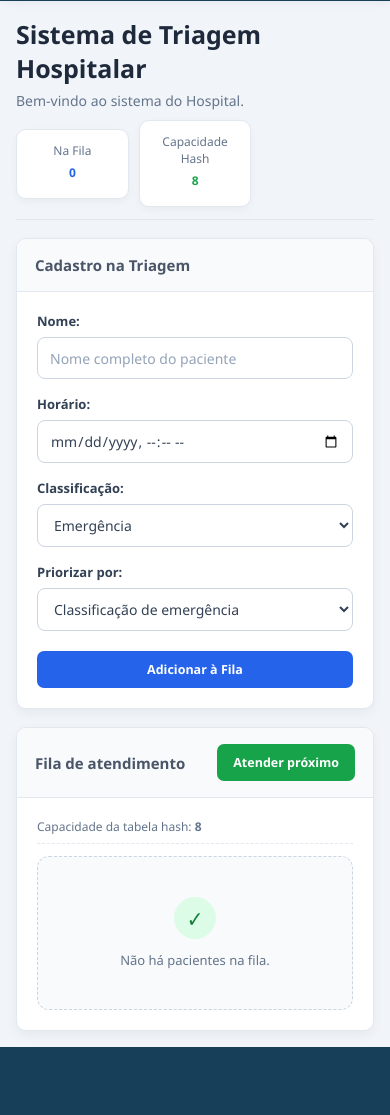
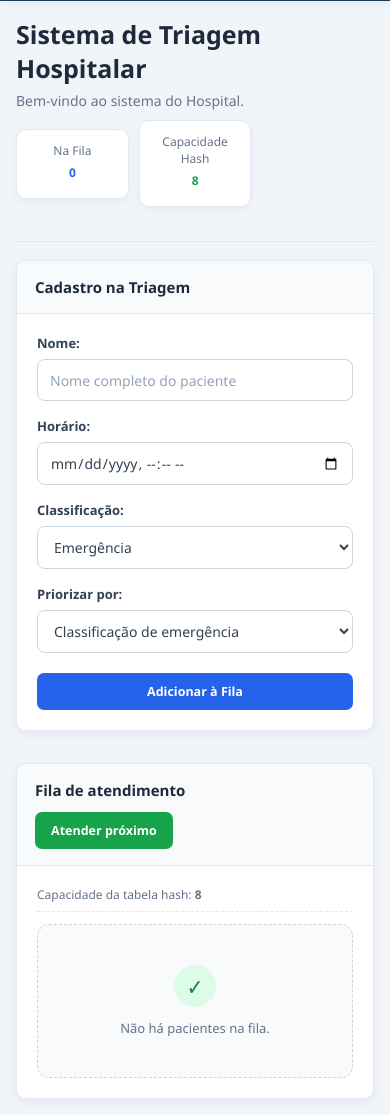
Before and after one commit to GabrielAmado07/App-Sigae, a Flask app: page / in a window 390 px wide. Shown: the part 841-1956 px from the top of the page. Before the commit the page ends 1888 px from the top, so only its background shows below. Run offline with Flask 3, Linux system fonts and the light colour scheme.

Commit message:
style: refina paineis e organizacao visual

```diff
--- a/static/css/index.css
+++ b/static/css/index.css
@@ -942,3 +942,49 @@ body {
   font-size: 22px;
   font-weight: bold;
 }
+/* ===== COMMIT 9 - DETALHES VISUAIS DOS PAINEIS ===== */
+.panel {
+  overflow: hidden;
+  background: #ffffff;
+}
+
+.panel-header {
+  display: flex;
+  align-items: center;
+  justify-content: space-between;
+  gap: 12px;
+  border-bottom: 1px solid #e2e8f0;
+  color: #1e293b;
+  font-weight: 600;
+}
+
+.panel-body {
+  background: #ffffff;
+}
+
+.panel + .panel {
+  margin-top: 20px;
+}
+
+.stats-bar {
+  margin-bottom: 22px;
+}
+
+.stat-item {
+  transition: transform 0.2s ease, border-color 0.2s ease;
+}
+
+.stat-item:hover {
+  border-color: #bfdbfe;
+}
+
+@media (max-width: 680px) {
+  .panel-header {
+    align-items: flex-start;
+    flex-direction: column;
+  }
+
+  .panel + .panel {
+    margin-top: 14px;
+  }
+}
```
